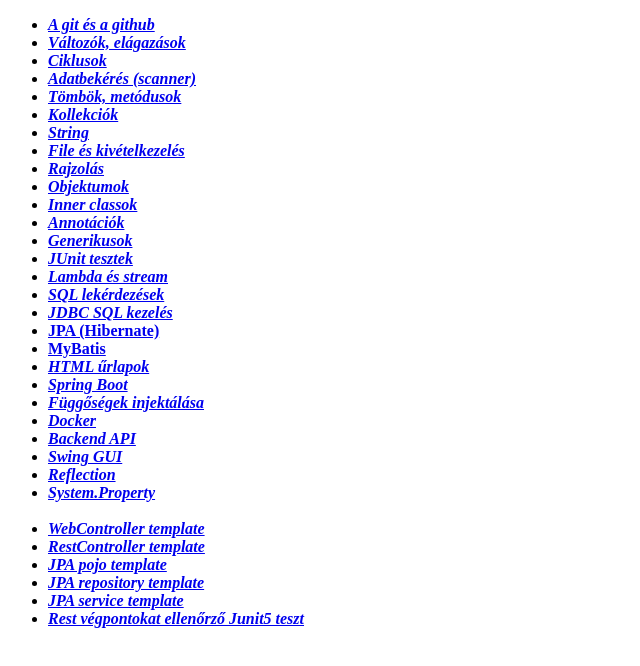
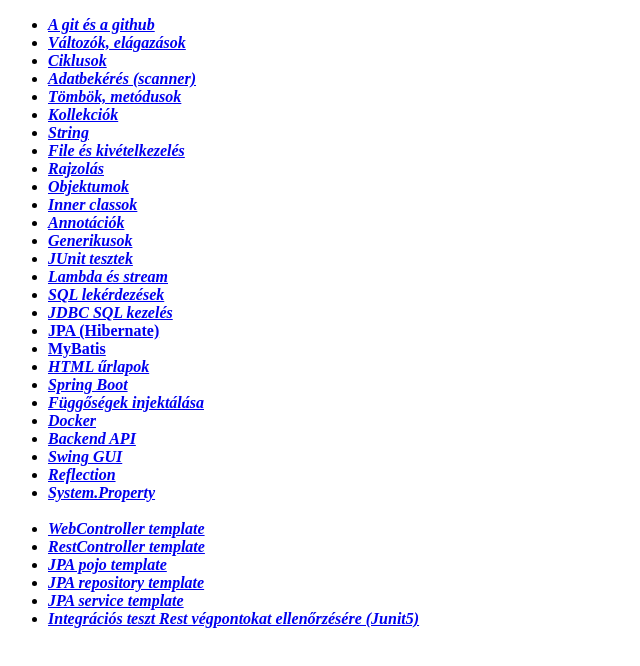
Before and after one commit to gandrassy/gandrassy.github.io, a plain HTML site: page tartalom.html in a window 1280 px wide. Shown: the whole page, without its empty margins (0-640 px from the left). Drawn offline with Linux system fonts and the light colour scheme.

Commit message:
átformázva, megkommentelve

```diff
--- a/tartalom.html
+++ b/tartalom.html
@@ -43,7 +43,7 @@
     <li><a href="Valami.txt" target="folap"><em>JPA pojo template</em></a></li>
     <li><a href="ValamiRepository.txt" target="folap"><em>JPA repository template</em></a></li>
     <li><a href="ValamiService.txt" target="folap"><em>JPA service template</em></a></li>
-    <li><a href="resttest.txt" target="folap"><em>Rest végpontokat ellenőrző Junit5 teszt</em></a></li>
+    <li><a href="resttest.txt" target="folap"><em>Integrációs teszt Rest végpontokat ellenőrzésére (Junit5)</em></a></li>
 
 </ul>
 
```
Also changed, not shown: resttest.txt.
